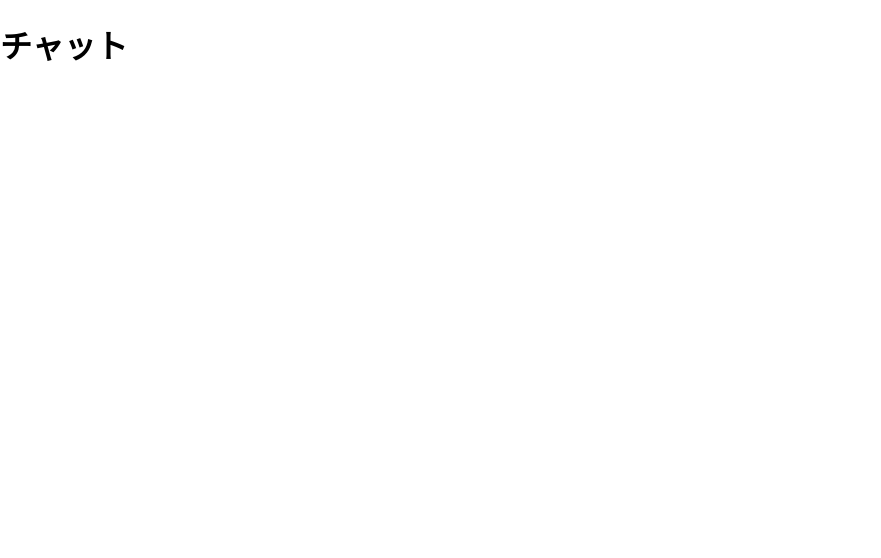
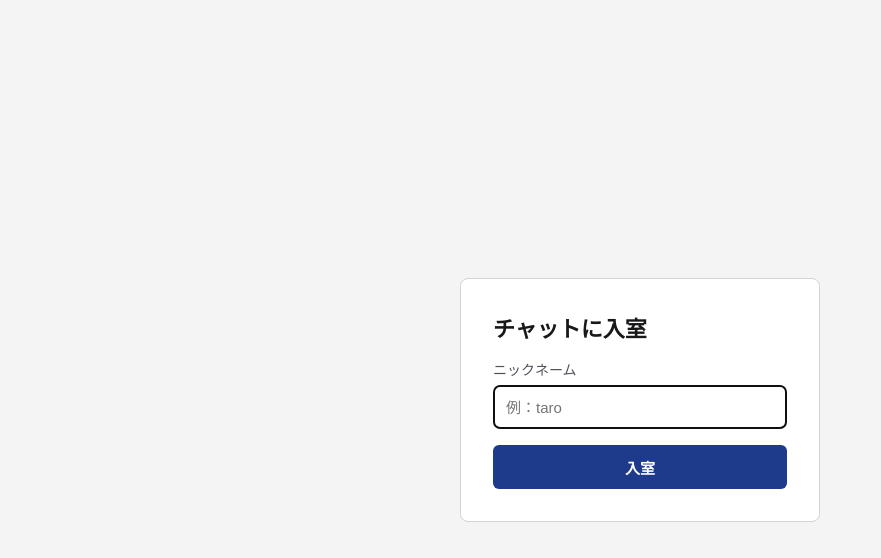
Before and after one commit to shichi18/go-react-chat, a React (Vite) app in the folder web/: page / in a window 1280 px wide. Shown: the top 558 px of the page, without its empty margins (0-881 px from the left). Built offline with nearby package versions, Linux system fonts and the light colour scheme.

Commit message:
feat: 名前入力画面 #5 / 骨組みを追加
- NameEntry の画面と CSS Modules を追加（入力と送信は TODO(human)）
- 仮の ChatRoom を追加（中身は #6・#7）
- App は NameEntry だけを出す仮の実装
- index.css にワイヤーフレームの色を CSS 変数で追加

```diff
--- a/web/src/App.tsx
+++ b/web/src/App.tsx
@@ -1,6 +1,8 @@
-// 画面の切り替え（NameEntry / ChatRoom）は Step 1 で作る。今は雛形のデモを外した仮の画面
+import NameEntry from './components/NameEntry'
+
+// 画面の切り替え（NameEntry / ChatRoom）は次の TODO(human) で作る。今は NameEntry だけを出す仮の実装
 function App() {
-  return <h1>チャット</h1>
+  return <NameEntry on_enter={(user_name) => console.log('入室:', user_name)} />
 }
 
 export default App
--- /dev/null
+++ b/web/src/components/NameEntry.module.css
@@ -0,0 +1,56 @@
+.page {
+  min-height: 100vh;
+  display: flex;
+  align-items: center;
+  justify-content: center;
+  padding: 24px;
+  background: var(--color_bg);
+}
+
+.card {
+  width: 100%;
+  max-width: 360px;
+  display: flex;
+  flex-direction: column;
+  gap: 16px;
+  padding: 32px;
+  background: var(--color_surface);
+  border: 1px solid var(--color_border);
+  border-radius: 8px;
+}
+
+.title {
+  margin: 0;
+  font-size: 22px;
+  font-weight: 600;
+}
+
+.field {
+  display: flex;
+  flex-direction: column;
+  gap: 6px;
+}
+
+.label {
+  font-size: 14px;
+  color: var(--color_text_muted);
+}
+
+.input {
+  height: 44px;
+  padding: 0 12px;
+  font-size: 15px;
+  border: 1px solid var(--color_border_strong);
+  border-radius: 6px;
+}
+
+.button {
+  height: 44px;
+  font-size: 15px;
+  font-weight: 600;
+  color: var(--color_on_primary);
+  background: var(--color_primary);
+  border: 0;
+  border-radius: 6px;
+  cursor: pointer;
+}
--- /dev/null
+++ b/web/src/components/NameEntry.tsx
@@ -0,0 +1,50 @@
+import type { ChangeEvent, FormEvent } from 'react'
+import styles from './NameEntry.module.css'
+
+type NameEntryProps = {
+  // 入室するときに、前後の空白を取り除いた名前を受け取る
+  on_enter: (user_name: string) => void
+}
+
+// ニックネームを入力して入室する画面
+function NameEntry({ on_enter }: NameEntryProps) {
+  // TODO(human): 入力中の名前を state で持ち、入力欄の変更と submit を処理する
+  // - input_value: 入力欄に表示する値
+  // - handle_change: 入力欄の値を state に入れる
+  // - handle_submit: ページの再読み込みを止め、前後の空白を取り除いて空なら何もしない。空でなければ on_enter に渡す
+  const input_value = ''
+  const handle_change = (event: ChangeEvent<HTMLInputElement>) => {
+    void event
+  }
+  const handle_submit = (event: FormEvent<HTMLFormElement>) => {
+    event.preventDefault()
+    void on_enter
+  }
+
+  return (
+    <div className={styles.page}>
+      <form className={styles.card} onSubmit={handle_submit}>
+        <h1 className={styles.title}>チャットに入室</h1>
+        <div className={styles.field}>
+          <label htmlFor="user_name" className={styles.label}>
+            ニックネーム
+          </label>
+          <input
+            id="user_name"
+            type="text"
+            className={styles.input}
+            placeholder="例：taro"
+            value={input_value}
+            onChange={handle_change}
+            autoFocus
+          />
+        </div>
+        <button type="submit" className={styles.button}>
+          入室
+        </button>
+      </form>
+    </div>
+  )
+}
+
+export default NameEntry
--- a/web/src/index.css
+++ b/web/src/index.css
@@ -1,4 +1,15 @@
-/* 全体の基本スタイル。色の CSS 変数は Step 1 でワイヤーフレームの値を仮に入れる */
+/* 色はワイヤーフレームの値を仮に入れている。配色は Step 5 で確定する */
+:root {
+  --color_bg: #f4f4f5;
+  --color_surface: #ffffff;
+  --color_border: #d4d4d8;
+  --color_border_strong: #a1a1aa;
+  --color_text: #18181b;
+  --color_text_muted: #52525b;
+  --color_primary: #1e3a8a;
+  --color_on_primary: #ffffff;
+}
+
 *,
 *::before,
 *::after {
@@ -7,5 +18,10 @@
 
 body {
   margin: 0;
-  font-family: system-ui, sans-serif;
+  font-family:
+    system-ui,
+    -apple-system,
+    'Hiragino Sans',
+    sans-serif;
+  color: var(--color_text);
 }
```
Also changed, not shown: web/src/components/ChatRoom.tsx (added, +11 -0 lines).
